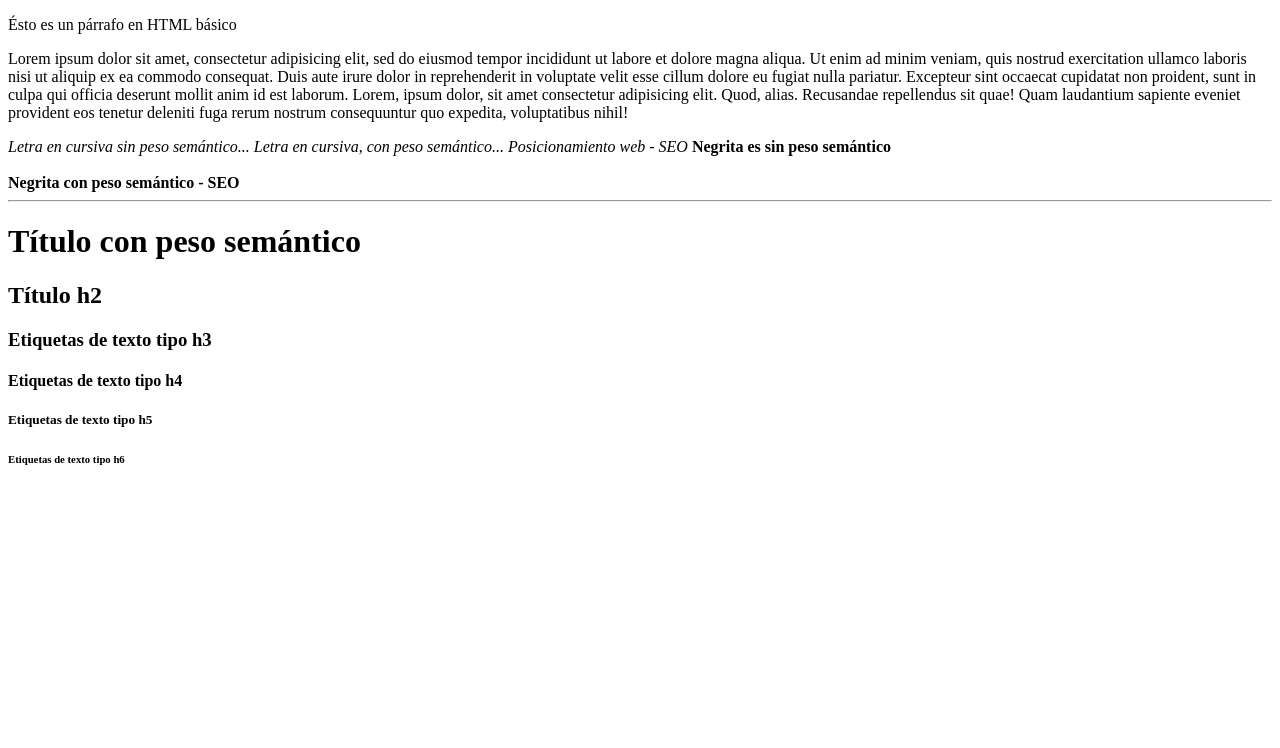
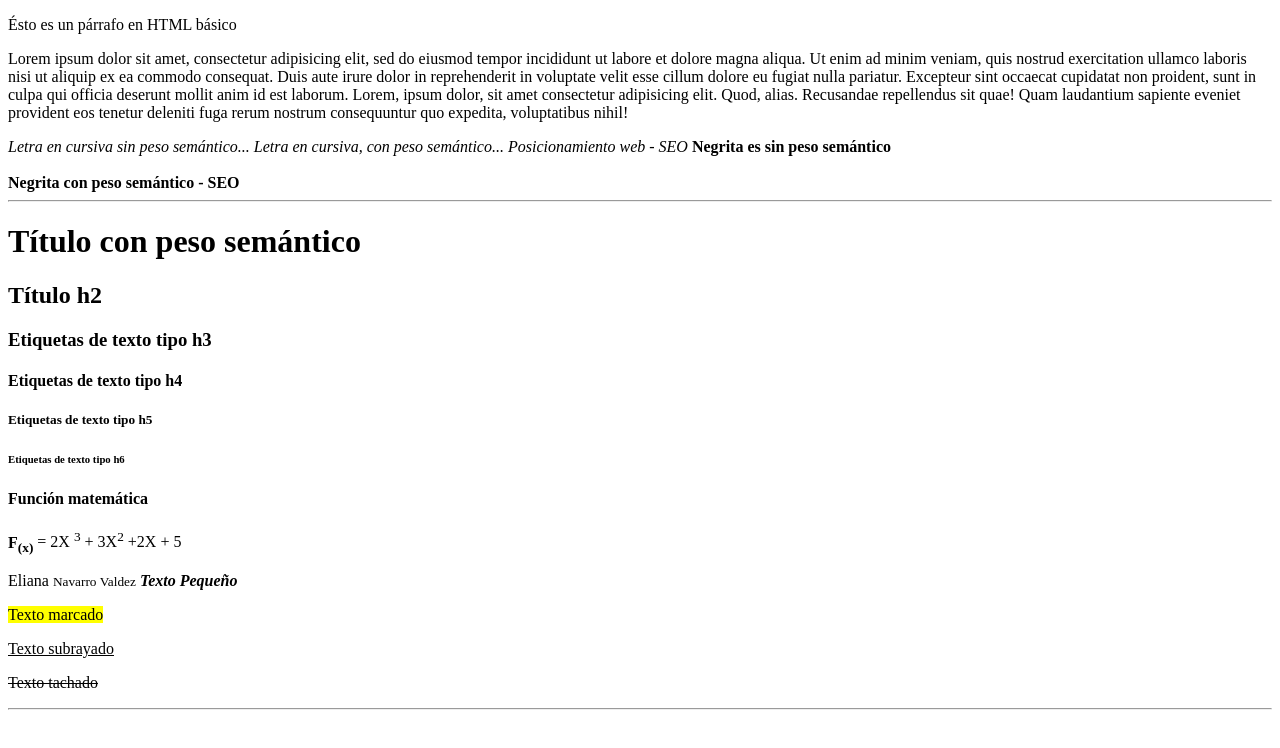
Before and after one commit to eliananavarro02/primerPaginaWeb20252, a plain HTML site: page index.html in a window 1280 px wide. Drawn offline with Linux system fonts and the light colour scheme.

Commit message:
actualización 21-08-2025

```diff
--- a/index.html
+++ b/index.html
@@ -53,5 +53,25 @@
 <h6>Etiquetas de texto tipo h6</h6>
 
 
+<!-- Tag / Etiquetas .. Basicas-->
+
+<h4>Función matemática</h4>
+
+<p> <b>F<sub>(x)</sub></b> = 2X <sup>3</sup> + 3X<sup>2</sup> +2X + 5 </p>
+
+<!-- Tag / Etiquetas .. Texto con formatos-->
+<p>Eliana <small>Navarro Valdez</small> <i> <b>Texto Pequeño</b> </i> </p>
+
+<p> <mark>Texto marcado</mark> </p>
+<p> <ins>Texto subrayado</ins> </p>
+<p> <del>Texto tachado</del> </p>
+
+
+<hr>
+
+<br>
+<br>
+
+
 </body>
 </html>
```
